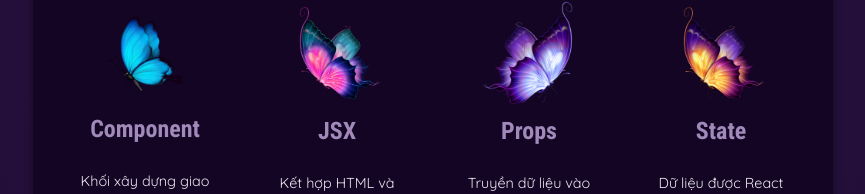
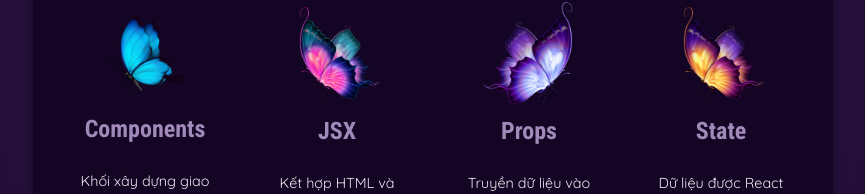
Before and after one commit to QUANG221222/Study-Reactjs, a React (Vite) app in the folder 14.0 props-start/: page / in a window 1280 px wide. Shown: the part 585-779 px from the top of the page, without its empty margins (207-1072 px from the left). Built offline with nearby package versions, Linux system fonts and the light colour scheme.

Commit message:
props_part2

```diff
--- a/14.0 props-start/data.js
+++ b/14.0 props-start/data.js
@@ -2,8 +2,7 @@ import pic1 from "./src/assets/pic1.png";
 import pic2 from "./src/assets/pic2.png";
 import pic3 from "./src/assets/pic3.png";
 import pic4 from "./src/assets/pic4.png";
-
-export const data = [
+export const myData = [
   {
     image: pic1,
     title: "Components",
--- a/14.0 props-start/src/App.jsx
+++ b/14.0 props-start/src/App.jsx
@@ -1,9 +1,6 @@
 import PropTypes from "prop-types";
+import { myData } from "../data.js";
 import logo from "./assets/logo-tuhoc.png";
-import pic1 from "./assets/pic1.png";
-import pic2 from "./assets/pic2.png";
-import pic3 from "./assets/pic3.png";
-import pic4 from "./assets/pic4.png";
 
 function Header() {
   return (
@@ -20,12 +17,12 @@ function Header() {
   );
 }
 
-function MainContent(props) {
+function MainContent({ image, title, desc }) {
   return (
     <li>
-      <img src={props.image} alt={props.title} />
-      <h2>{props.title}</h2>
-      <p>{props.desc}</p>
+      <img src={image} alt={title} />
+      <h2>{title}</h2>
+      <p>{desc}</p>
     </li>
   );
 }
@@ -44,26 +41,10 @@ function App() {
         <section id="core-concepts">
           <h2>Khái niệm chính trong React</h2>
           <ul>
-            <MainContent
-              image={pic1}
-              title="Component"
-              desc="Khối xây dựng giao diện cơ bản - kết hợp nhiều thành phần để tạo nên ứng dụng."
-            />
-            <MainContent
-              image={pic2}
-              title="JSX"
-              desc="Kết hợp HTML và JavaScript để tạo giao diện động và mạnh mẽ."
-            />
-            <MainContent
-              image={pic3}
-              title="Props"
-              desc="Truyền dữ liệu vào thành phần để làm nó linh hoạt và tái sử dụng."
-            />
-            <MainContent
-              image={pic4}
-              title="State"
-              desc="Dữ liệu được React quản lý, khi thay đổi sẽ tự động làm mới giao diện."
-            />
+            <MainContent {...myData[0]} />
+            <MainContent {...myData[1]} />
+            <MainContent {...myData[2]} />
+            <MainContent {...myData[3]} />
           </ul>
         </section>
       </main>
```
